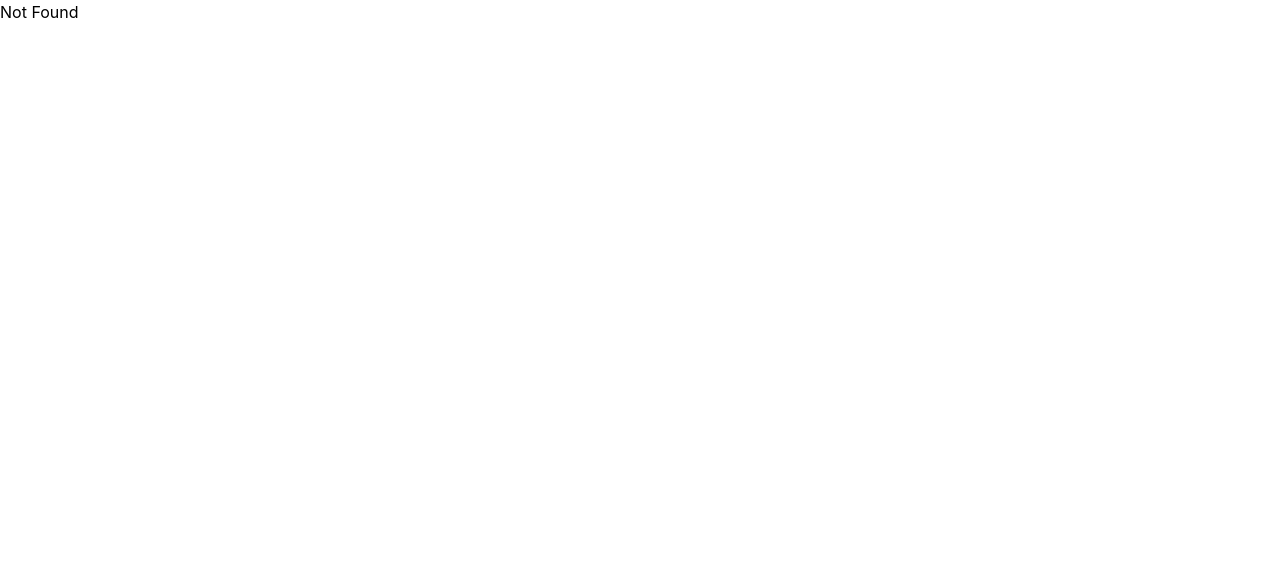
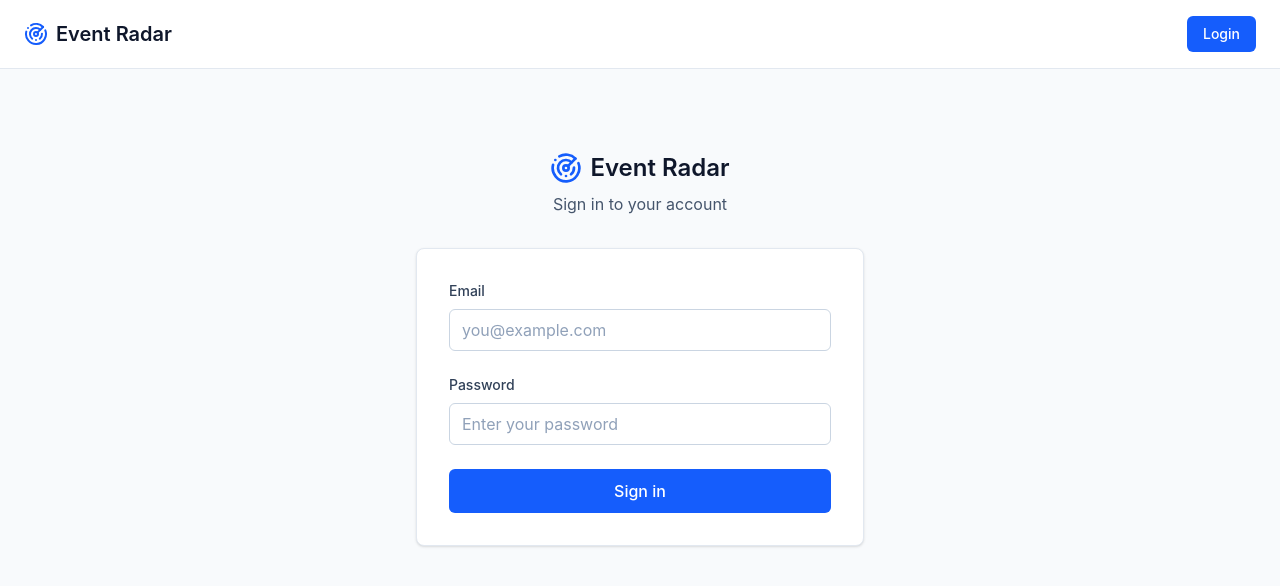
Before and after one commit to ademoverflow/event-radar-ai, a React (Vite) app in the folder webapp/: page /login in a window 1280 px wide. Shown: the top 586 px of the page. Built offline with nearby package versions, Linux system fonts and the light colour scheme; no server answers.

Commit message:
feat: implement authentication system with login/logout functionality and user management

```diff
--- a/webapp/src/App.tsx
+++ /dev/null
@@ -1,12 +0,0 @@
-import { Link } from "@tanstack/react-router";
-
-function App() {
-	return (
-		<div className="text-center">
-			<h1>Hello World</h1>
-			<Link to="/about">About</Link>
-		</div>
-	);
-}
-
-export default App;
--- /dev/null
+++ b/webapp/src/api/auth.ts
@@ -0,0 +1,28 @@
+import { apiClient } from "./client";
+
+export interface User {
+	id: string;
+	email: string;
+	is_active: boolean;
+	created_at: string;
+}
+
+export interface LoginCredentials {
+	email: string;
+	password: string;
+}
+
+export const authApi = {
+	login: (credentials: LoginCredentials) =>
+		apiClient<{ message: string }>("/auth/login", {
+			method: "POST",
+			body: JSON.stringify(credentials),
+		}),
+
+	logout: () =>
+		apiClient<{ message: string }>("/auth/logout", {
+			method: "POST",
+		}),
+
+	getMe: () => apiClient<User>("/users/me"),
+};
--- /dev/null
+++ b/webapp/src/api/client.ts
@@ -0,0 +1,32 @@
+function getApiBaseUrl(): string {
+	if (import.meta.env.VITE_CORE_URL) {
+		return import.meta.env.VITE_CORE_URL;
+	}
+	// In development, use the same hostname as the webapp to avoid cross-origin issues
+	const hostname =
+		typeof window !== "undefined" ? window.location.hostname : "localhost";
+	return `http://${hostname}:7999`;
+}
+
+const API_BASE_URL = getApiBaseUrl();
+
+export async function apiClient<T>(
+	endpoint: string,
+	options: RequestInit = {},
+): Promise<T> {
+	const response = await fetch(`${API_BASE_URL}${endpoint}`, {
+		...options,
+		credentials: "include",
+		headers: {
+			"Content-Type": "application/json",
+			...options.headers,
+		},
+	});
+
+	if (!response.ok) {
+		const error = await response.json().catch(() => ({}));
+		throw new Error(error.detail || `API error: ${response.status}`);
+	}
+
+	return response.json();
+}
--- /dev/null
+++ b/webapp/src/components/Layout.tsx
@@ -0,0 +1,13 @@
+import { Outlet } from "@tanstack/react-router";
+import { Navbar } from "./Navbar";
+
+export function Layout() {
+	return (
+		<div className="min-h-screen bg-slate-50">
+			<Navbar />
+			<main className="max-w-7xl mx-auto px-6 py-8">
+				<Outlet />
+			</main>
+		</div>
+	);
+}
--- /dev/null
+++ b/webapp/src/components/Navbar.tsx
@@ -0,0 +1,50 @@
+import { Link } from "@tanstack/react-router";
+import { LogOut, Radar, User as UserIcon } from "lucide-react";
+import { useLogout, useUser } from "@/hooks/useAuth";
+
+export function Navbar() {
+	const { data: user, isLoading } = useUser();
+	const logout = useLogout();
+
+	return (
+		<nav className="bg-white border-b border-slate-200 px-6 py-4">
+			<div className="max-w-7xl mx-auto flex items-center justify-between">
+				<Link to="/" className="flex items-center gap-2">
+					<Radar className="w-6 h-6 text-blue-600" />
+					<span className="text-xl font-semibold text-slate-900">
+						Event Radar
+					</span>
+				</Link>
+
+				<div className="flex items-center gap-4">
+					{isLoading ? (
+						<div className="h-8 w-24 bg-slate-100 animate-pulse rounded" />
+					) : user ? (
+						<>
+							<div className="flex items-center gap-2 text-slate-600">
+								<UserIcon className="w-4 h-4" />
+								<span className="text-sm">{user.email}</span>
+							</div>
+							<button
+								type="button"
+								onClick={() => logout.mutate()}
+								disabled={logout.isPending}
+								className="flex items-center gap-2 px-3 py-2 text-sm text-slate-600 hover:text-slate-900 hover:bg-slate-100 rounded-md transition-colors"
+							>
+								<LogOut className="w-4 h-4" />
+								<span>Logout</span>
+							</button>
+						</>
+					) : (
+						<Link
+							to="/login"
+							className="px-4 py-2 text-sm font-medium text-white bg-blue-600 hover:bg-blue-700 rounded-md transition-colors"
+						>
+							Login
+						</Link>
+					)}
+				</div>
+			</div>
+		</nav>
+	);
+}
--- /dev/null
+++ b/webapp/src/components/ProtectedRoute.tsx
@@ -0,0 +1,20 @@
+import { Navigate, Outlet } from "@tanstack/react-router";
+import { useUser } from "@/hooks/useAuth";
+
+export function ProtectedRoute() {
+	const { data: user, isLoading } = useUser();
+
+	if (isLoading) {
+		return (
+			<div className="flex items-center justify-center min-h-[50vh]">
+				<div className="animate-spin rounded-full h-8 w-8 border-b-2 border-blue-600" />
+			</div>
+		);
+	}
+
+	if (!user) {
+		return <Navigate to="/login" />;
+	}
+
+	return <Outlet />;
+}
--- /dev/null
+++ b/webapp/src/hooks/useAuth.ts
@@ -0,0 +1,46 @@
+import { useMutation, useQuery, useQueryClient } from "@tanstack/react-query";
+import { useNavigate } from "@tanstack/react-router";
+import { authApi, type LoginCredentials, type User } from "@/api/auth";
+
+export const AUTH_QUERY_KEY = ["auth", "user"];
+
+export function useUser() {
+	return useQuery<User | null>({
+		queryKey: AUTH_QUERY_KEY,
+		queryFn: async () => {
+			try {
+				return await authApi.getMe();
+			} catch {
+				return null;
+			}
+		},
+		staleTime: 5 * 60 * 1000,
+		retry: false,
+	});
+}
+
+export function useLogin() {
+	const queryClient = useQueryClient();
+	const navigate = useNavigate();
+
+	return useMutation({
+		mutationFn: (credentials: LoginCredentials) => authApi.login(credentials),
+		onSuccess: async () => {
+			await queryClient.invalidateQueries({ queryKey: AUTH_QUERY_KEY });
+			navigate({ to: "/" });
+		},
+	});
+}
+
+export function useLogout() {
+	const queryClient = useQueryClient();
+	const navigate = useNavigate();
+
+	return useMutation({
+		mutationFn: () => authApi.logout(),
+		onSuccess: () => {
+			queryClient.setQueryData(AUTH_QUERY_KEY, null);
+			navigate({ to: "/login" });
+		},
+	});
+}
--- a/webapp/src/main.tsx
+++ b/webapp/src/main.tsx
@@ -2,7 +2,6 @@ import {
 	createRootRoute,
 	createRoute,
 	createRouter,
-	Outlet,
 	RouterProvider,
 } from "@tanstack/react-router";
 import { StrictMode } from "react";
@@ -11,30 +10,44 @@ import * as TanStackQueryProvider from "./integrations/tanstack-query/root-provi
 
 import "./styles.css";
 
-import App from "./App.tsx";
+import { Layout } from "./components/Layout.tsx";
+import { ProtectedRoute } from "./components/ProtectedRoute.tsx";
 import About from "./pages/About.tsx";
+import { Dashboard } from "./pages/Dashboard.tsx";
+import { LoginPage } from "./pages/Login.tsx";
 
 const rootRoute = createRootRoute({
-	component: () => (
-		<>
-			<Outlet />
-		</>
-	),
+	component: Layout,
+});
+
+const loginRoute = createRoute({
+	getParentRoute: () => rootRoute,
+	path: "/login",
+	component: LoginPage,
+});
+
+const protectedRoute = createRoute({
+	getParentRoute: () => rootRoute,
+	id: "protected",
+	component: ProtectedRoute,
 });
 
 const indexRoute = createRoute({
-	getParentRoute: () => rootRoute,
+	getParentRoute: () => protectedRoute,
 	path: "/",
-	component: App,
+	component: Dashboard,
 });
 
 const aboutRoute = createRoute({
-	getParentRoute: () => rootRoute,
+	getParentRoute: () => protectedRoute,
 	path: "/about",
 	component: About,
 });
 
-const routeTree = rootRoute.addChildren([indexRoute, aboutRoute]);
+const routeTree = rootRoute.addChildren([
+	loginRoute,
+	protectedRoute.addChildren([indexRoute, aboutRoute]),
+]);
 
 const TanStackQueryProviderContext = TanStackQueryProvider.getContext();
 const router = createRouter({
--- /dev/null
+++ b/webapp/src/pages/Dashboard.tsx
@@ -0,0 +1,16 @@
+import { useUser } from "@/hooks/useAuth";
+
+export function Dashboard() {
+	const { data: user } = useUser();
+
+	return (
+		<div>
+			<h1 className="text-2xl font-semibold text-slate-900 mb-6">Dashboard</h1>
+			<div className="bg-white rounded-lg shadow-sm border border-slate-200 p-6">
+				<p className="text-slate-600">
+					Welcome back, <span className="font-medium">{user?.email}</span>
+				</p>
+			</div>
+		</div>
+	);
+}
--- /dev/null
+++ b/webapp/src/pages/Login.tsx
@@ -0,0 +1,104 @@
+import { Navigate } from "@tanstack/react-router";
+import { Radar } from "lucide-react";
+import { useId, useState } from "react";
+import { useLogin, useUser } from "@/hooks/useAuth";
+
+export function LoginPage() {
+	const { data: user, isLoading: isUserLoading } = useUser();
+	const login = useLogin();
+
+	const [email, setEmail] = useState("");
+	const [password, setPassword] = useState("");
+
+	const emailId = useId();
+	const passwordId = useId();
+
+	if (isUserLoading) {
+		return (
+			<div className="flex items-center justify-center min-h-[60vh]">
+				<div className="animate-spin rounded-full h-8 w-8 border-b-2 border-blue-600" />
+			</div>
+		);
+	}
+
+	if (user) {
+		return <Navigate to="/" />;
+	}
+
+	const handleSubmit = (e: React.FormEvent) => {
+		e.preventDefault();
+		login.mutate({ email, password });
+	};
+
+	return (
+		<div className="min-h-[70vh] flex items-center justify-center px-4 -mt-8">
+			<div className="w-full max-w-md">
+				<div className="text-center mb-8">
+					<div className="flex items-center justify-center gap-2 mb-2">
+						<Radar className="w-8 h-8 text-blue-600" />
+						<h1 className="text-2xl font-semibold text-slate-900">
+							Event Radar
+						</h1>
+					</div>
+					<p className="text-slate-600">Sign in to your account</p>
+				</div>
+
+				<div className="bg-white rounded-lg shadow-sm border border-slate-200 p-8">
+					<form onSubmit={handleSubmit} className="space-y-6">
+						{login.isError && (
+							<div className="p-3 text-sm text-red-600 bg-red-50 border border-red-200 rounded-md">
+								{login.error.message}
+							</div>
+						)}
+
+						<div>
+							<label
+								htmlFor={emailId}
+								className="block text-sm font-medium text-slate-700 mb-2"
+							>
+								Email
+							</label>
+							<input
+								id={emailId}
+								type="email"
+								value={email}
+								onChange={(e) => setEmail(e.target.value)}
+								required
+								autoComplete="email"
+								className="w-full px-3 py-2 border border-slate-300 rounded-md focus:outline-none focus:ring-2 focus:ring-blue-500 focus:border-transparent text-slate-900 placeholder-slate-400"
+								placeholder="you@example.com"
+							/>
+						</div>
+
+						<div>
+							<label
+								htmlFor={passwordId}
+								className="block text-sm font-medium text-slate-700 mb-2"
+							>
+								Password
+							</label>
+							<input
+								id={passwordId}
+								type="password"
+								value={password}
+								onChange={(e) => setPassword(e.target.value)}
+								required
+								autoComplete="current-password"
+								className="w-full px-3 py-2 border border-slate-300 rounded-md focus:outline-none focus:ring-2 focus:ring-blue-500 focus:border-transparent text-slate-900 placeholder-slate-400"
+								placeholder="Enter your password"
+							/>
+						</div>
+
+						<button
+							type="submit"
+							disabled={login.isPending}
+							className="w-full py-2.5 px-4 bg-blue-600 hover:bg-blue-700 disabled:bg-blue-400 text-white font-medium rounded-md transition-colors focus:outline-none focus:ring-2 focus:ring-blue-500 focus:ring-offset-2"
+						>
+							{login.isPending ? "Signing in..." : "Sign in"}
+						</button>
+					</form>
+				</div>
+			</div>
+		</div>
+	);
+}
--- a/webapp/src/styles.css
+++ b/webapp/src/styles.css
@@ -1,7 +1,7 @@
 @import "tailwindcss";
 
 body {
-  @apply m-0;
+  @apply m-0 bg-slate-50 text-slate-900;
   font-family: -apple-system, BlinkMacSystemFont, "Segoe UI", "Roboto", "Oxygen",
     "Ubuntu", "Cantarell", "Fira Sans", "Droid Sans", "Helvetica Neue",
     sans-serif;
--- a/webapp/tsconfig.json
+++ b/webapp/tsconfig.json
@@ -1,7 +1,7 @@
 {
   "include": ["**/*.ts", "**/*.tsx"],
   "compilerOptions": {
-    "ignoreDeprecations": "6.0",
+    "ignoreDeprecations": "5.0",
     "target": "ES2022",
     "jsx": "react-jsx",
     "module": "ESNext",
```
